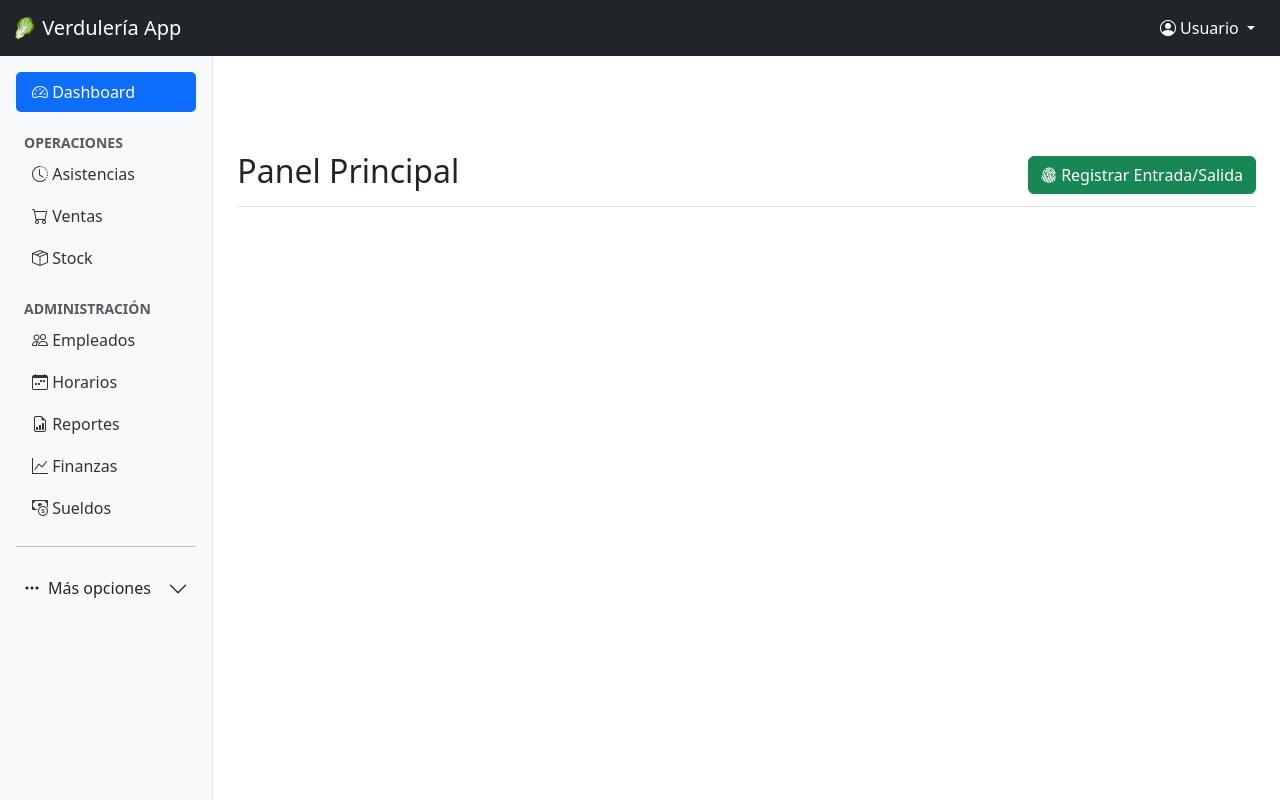
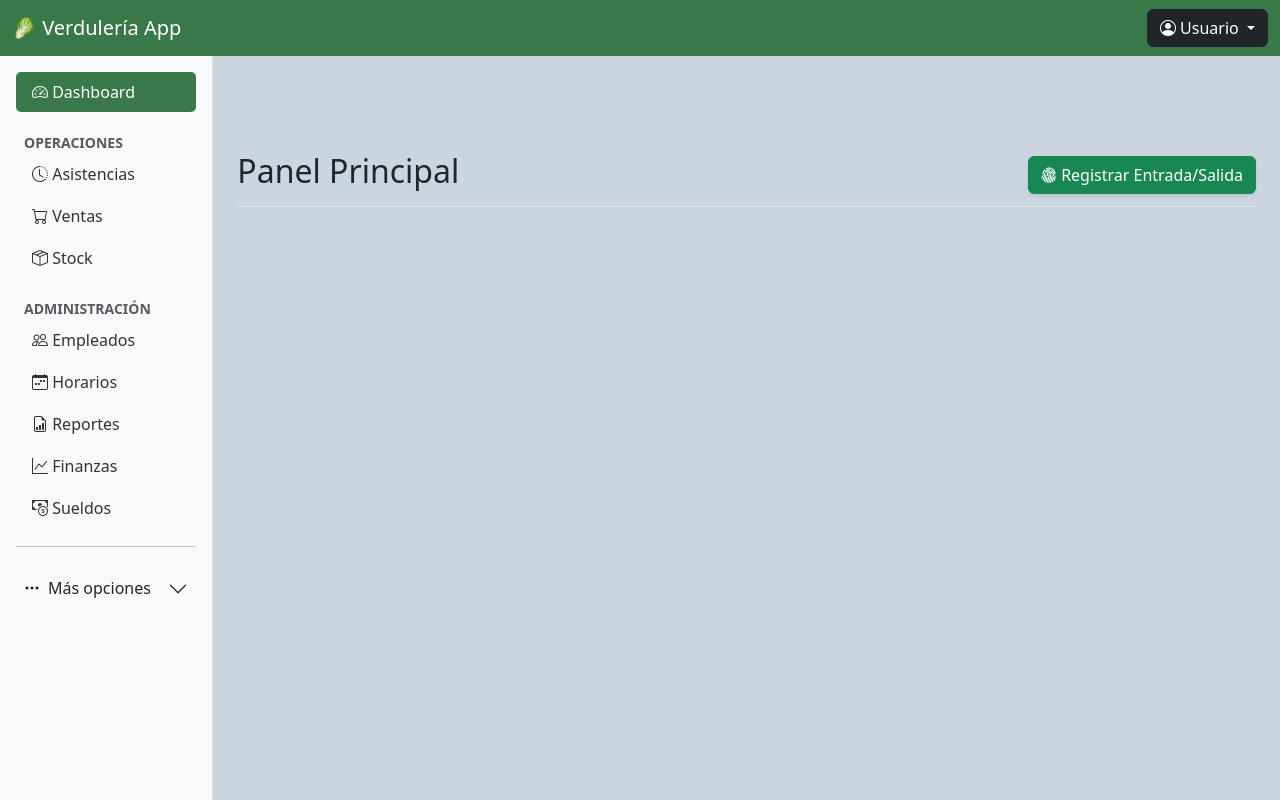
Before and after one commit to jonatandevelopermendoza-blip/app-verduleria, a Flask app: page /dashboard.html in a window 1280 px wide. Run offline with Flask 3, Linux system fonts and the light colour scheme.

Commit message:
Correccion de errores y cambio de paleta de colores

```diff
--- a/src/core/app.py
+++ b/src/core/app.py
@@ -1,9 +1,16 @@
 from flask import Flask, render_template, send_from_directory
 from flask_cors import CORS
-#from flask_limiter import Limiter
-#from flask_limiter.util import get_remote_address
+from flask_limiter import Limiter
+from flask_limiter.util import get_remote_address
 from src.core.database import Database
 import os
+
+limiter = Limiter(
+    key_func=get_remote_address,
+    default_limits=["200 per day", "50 per hour"],
+    storage_uri="memory://"
+)
+
 
 def create_app():
     app = Flask(__name__,
@@ -13,6 +20,7 @@ def create_app():
     app.config['SECRET_KEY'] = os.getenv('FLASK_SECRET_KEY', 'dev-key-change-in-production')
     CORS(app)
 
+    limiter.init_app(app)
 
     # Inicializar base de datos
     Database.init_db()
--- a/src/modules/auth_module/routes.py
+++ b/src/modules/auth_module/routes.py
@@ -1,9 +1,11 @@
 from flask import Blueprint
 from src.modules.auth_module import controllers
+from src.core.app import limiter
 
 auth_bp = Blueprint('auth', __name__)
 
 @auth_bp.route('/login', methods=['POST'])
+@limiter.limit("5 per minute")  # <-- Límite estricto en el login
 def login():
     return controllers.login()
 
--- /dev/null
+++ b/src/static/css/theme.css
@@ -0,0 +1,42 @@
+/* ============================================
+   TEMA PERSONALIZADO - VERDULERÍA APP
+   ============================================ */
+
+:root {
+    /* COLOR PRINCIPAL (Primary) - Ej: Verde oscuro */
+    --bs-primary: #397949;
+    /* Variantes del primary para botones */
+    --bs-primary-rgb: 46, 125, 50;
+
+    /* COLOR DE ÉXITO (Success) - Ej: Verde brillante o Lima */
+    --bs-success: #39B889;
+    --bs-success-rgb: 76, 175, 80;
+
+    /* COLOR SECUNDARIO (Secondary) - Ej: Un gris cálido o tierra */
+    --bs-secondary: #6c757d;
+    --bs-secondary-rgb: 108, 117, 125;
+
+    /* COLOR DE ADVERTENCIA (Warning) - Ej: Naranja/Mostaza para alertas */
+    --bs-warning: #E5A62F;
+    --bs-warning-rgb: 255, 152, 0;
+}
+
+/*
+   Opcional: Cambiar el color de la barra superior (navbar)
+   para que combine con tu paleta
+*/
+.navbar.bg-dark {
+    background-color: var(--bs-primary) !important;
+}
+
+/*
+   Opcional: Cambiar el color del sidebar activo
+*/
+.sidebar .nav-link.active {
+    background-color: var(--bs-primary) !important;
+    color: white !important;
+}
+/* Fondo general de la aplicación */
+body {
+    background-color: #cbd5df !important;
+}
--- a/src/templates/base.html
+++ b/src/templates/base.html
@@ -10,8 +10,12 @@
     <!-- Bootstrap Icons -->
     <link rel="stylesheet" href="https://cdn.jsdelivr.net/npm/bootstrap-icons@1.11.3/font/bootstrap-icons.min.css">
 
+
     <!-- CSS personalizado -->
     <link rel="stylesheet" href="/css/styles.css">
+    <link rel="stylesheet" href="/css/theme.css">
+
+
 
     {% block extra_css %}{% endblock %}
 </head>
```
Also changed, not shown: verduleria.db, 1 other file.
